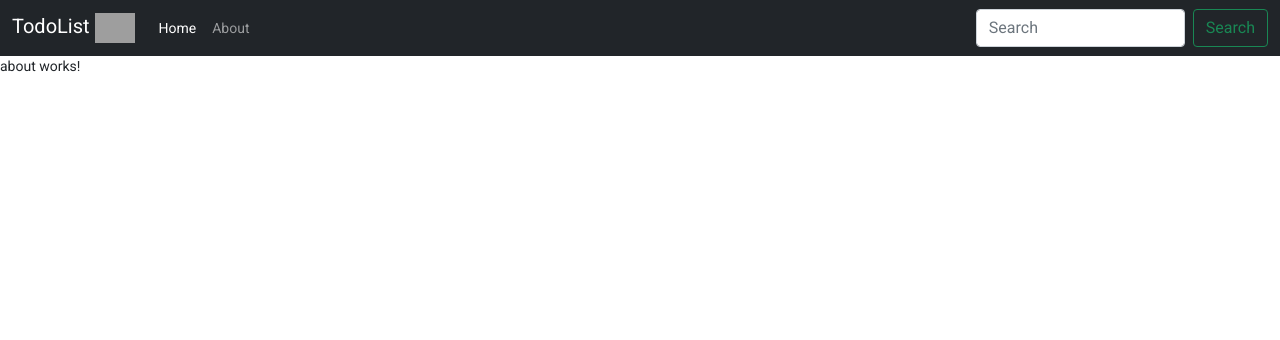
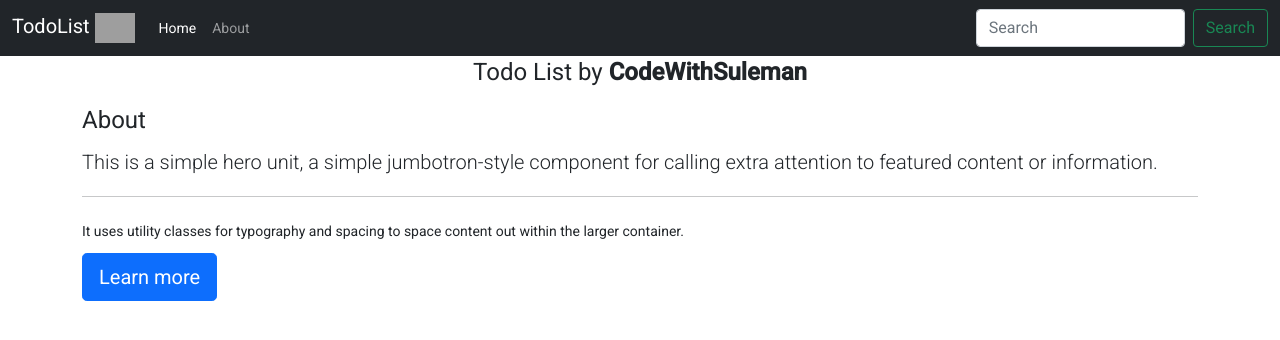
Before and after one commit to fsuleman2/todo-list, an Angular app: page /about in a window 1280 px wide. Shown: the top 340 px of the page. Built offline with nearby package versions, Linux system fonts and the light colour scheme; grey boxes are pictures that could not be loaded.

Commit message:
added aboutus compo

```diff
--- a/src/app/MyComponents/about/about.component.html
+++ b/src/app/MyComponents/about/about.component.html
@@ -1 +1,10 @@
-<p>about works!</p>
+<div class="container">
+    <h1 class="text-center mb-3">Todo List by <strong>CodeWithSuleman</strong></h1>
+    <div class="jumbotron">
+        <h1 class="display-4">About</h1>
+        <p class="lead">This is a simple hero unit, a simple jumbotron-style component for calling extra attention to featured content or information.</p>
+        <hr class="my-4">
+        <p>It uses utility classes for typography and spacing to space content out within the larger container.</p>
+        <a class="btn btn-primary btn-lg" href="#" role="button">Learn more</a>
+      </div>
+    </div>
--- a/src/app/app.component.html
+++ b/src/app/app.component.html
@@ -1,6 +1,6 @@
   <nav class="navbar navbar-expand-lg navbar-dark bg-dark">
     <div class="container-fluid">
-      <a class="navbar-brand" href="#">TodoList
+      <a class="navbar-brand" [routerLink]="''">TodoList
         <img src="../assets/icon.png" alt="brandicon" width="40" height="30">
       </a>
       <button class="navbar-toggler" type="button" data-bs-toggle="collapse" data-bs-target="#navbarSupportedContent" aria-controls="navbarSupportedContent" aria-expanded="false" aria-label="Toggle navigation">
```
Also changed, not shown: src/app/MyComponents/add-todo/add-todo.component.html (line endings or trailing spaces).
